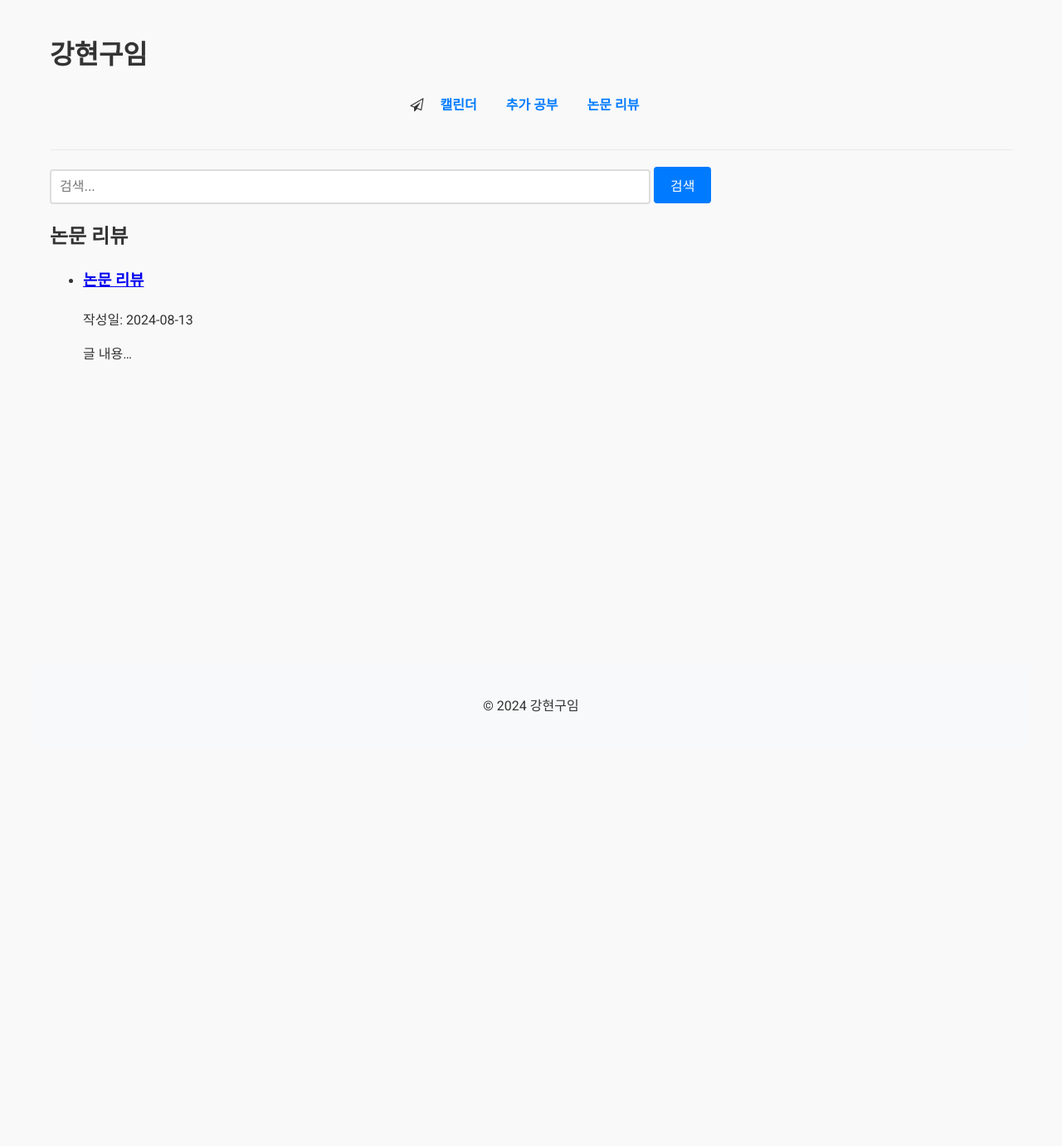
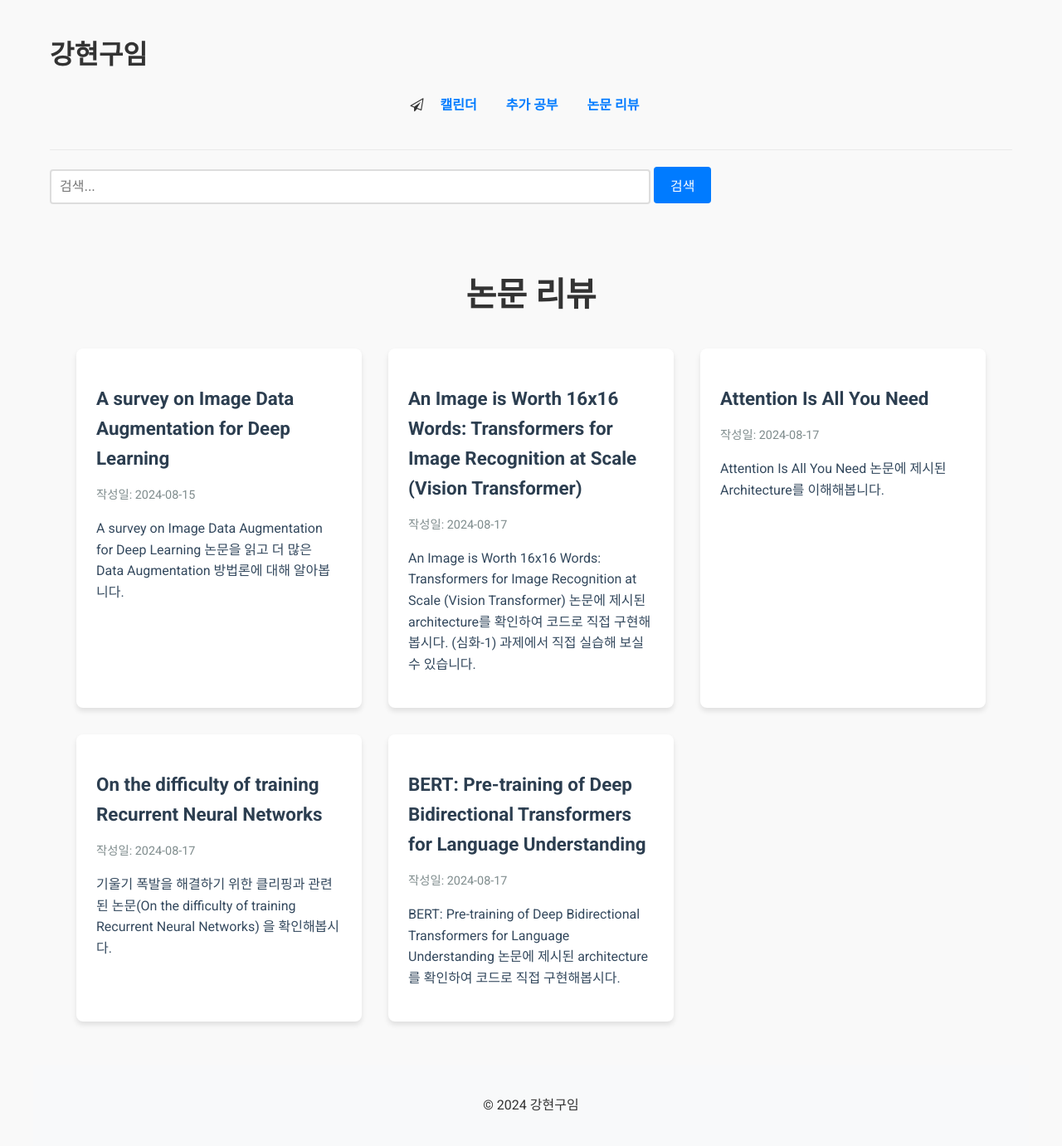
Before and after one commit to ardkyer/ardkyer.github.io, a Jekyll site: the page built from paper-reviews.md, in a window 1280 px wide. Shown: the whole page at 83% size. Built offline with Jekyll 4.4.1, drawn with Linux system fonts in a browser that asks for light colours; nearby versions of some CDN libraries; comment, search, counter and statistics services are not loaded; before the commit the page ends 900 px from its top, so only the background shows below that.

Commit message:
Add blog post

```diff
--- a/_paper_reviews/2024-08-13-deep-learning-review.md
+++ /dev/null
@@ -1,7 +0,0 @@
----
-layout: post
-title: "논문 리뷰"
-date: 2024-08-13
----
-
-글 내용...
--- /dev/null
+++ b/_paper_reviews/2024-08-15-A survey on Image Data Augmentation for Deep Learning.md
@@ -0,0 +1,7 @@
+---
+layout: post
+title: "A survey on Image Data Augmentation for Deep Learning"
+date: 2024-08-15
+---
+
+[A survey on Image Data Augmentation for Deep Learning](https://journalofbigdata.springeropen.com/articles/10.1186/s40537-019-0197-0) 논문을 읽고 더 많은 Data Augmentation 방법론에 대해 알아봅니다.
--- /dev/null
+++ b/_paper_reviews/2024-08-17- An Image is Worth 16x16 Words Transformers for Image Recognition at Scale (Vision Transformer).md
@@ -0,0 +1,7 @@
+---
+layout: post
+title: "An Image is Worth 16x16 Words: Transformers for Image Recognition at Scale (Vision Transformer)"
+date: 2024-08-17
+---
+
+[An Image is Worth 16x16 Words: Transformers for Image Recognition at Scale (Vision Transformer)](https://arxiv.org/pdf/2010.11929) 논문에 제시된 architecture를 확인하여 코드로 직접 구현해봅시다. (심화-1) 과제에서 직접 실습해 보실 수 있습니다.
--- /dev/null
+++ b/_paper_reviews/2024-08-17- Attention Is All You Need.md
@@ -0,0 +1,7 @@
+---
+layout: post
+title: "Attention Is All You Need"
+date: 2024-08-17
+---
+
+[Attention Is All You Need](https://arxiv.org/pdf/1706.03762) 논문에 제시된 Architecture를 이해해봅니다.
--- /dev/null
+++ b/_paper_reviews/2024-08-17-On the difficulty of training Recurrent Neural Networks.md
@@ -0,0 +1,22 @@
+---
+layout: post
+title: "On the difficulty of training Recurrent Neural Networks"
+date: 2024-08-17
+---
+
+[기울기 폭발을 해결하기 위한 클리핑과 관련된 논문(On the difficulty of training Recurrent Neural Networks)](https://arxiv.org/pdf/1211.5063) 을 확인해봅시다.
+<br>
+<br>
+<br>
+
+
+[PyTorch LSTM 라이브러리 설명](https://pytorch.org/docs/stable/generated/torch.nn.LSTM.html)을 확인해봅시다.
+
+
+
+
+---
+
+추가 공부 링크 연결하기
+
+Vanishing Gradient 문제는 꼭 RNN 알고리즘에서만 발생되는 것이 아닙니다. Activation Function 관점에서 Vanishing Gradient 문제를 해결하는 방법을 찾아보시기 바랍니다.
--- /dev/null
+++ b/_paper_reviews/2024-08-18- BERT Pre-training of Deep Bidirectional Transformers for Language Understanding.md
@@ -0,0 +1,7 @@
+---
+layout: post
+title: "BERT: Pre-training of Deep Bidirectional Transformers for Language Understanding"
+date: 2024-08-17
+---
+
+[BERT: Pre-training of Deep Bidirectional Transformers for Language Understanding](https://arxiv.org/pdf/1810.04805) 논문에 제시된 architecture를 확인하여 코드로 직접 구현해봅시다.
--- a/_posts/2024-08-09-학습정리.markdown
+++ b/_posts/2024-08-09-학습정리.markdown
@@ -102,7 +102,7 @@ for epoch in range(num_epochs):
 # 이진 분류 모델의 테스트 및 시각화
 
 <pre><code>
-**model.eval()
+model.eval()
 with torch.no_grad():
     predictions = model(x_test)
     predicted_labels = (predictions > 0.5).float()
@@ -111,7 +111,7 @@ actual_labels = t_test.numpy()
 predicted_labels = predicted_labels.numpy()
 
 print("Predictions:", predicted_labels.flatten())
-print("Actual Labels:", actual_labels.flatten())**
+print("Actual Labels:", actual_labels.flatten())
 </code></pre>
 
 <img src="/assets/img/0809_3.png" alt="대체 텍스트" style="width: 50%;">
--- a/assets/main.css
+++ b/assets/main.css
@@ -152,8 +152,9 @@ footer {
     display: -webkit-box !important;
     -webkit-line-clamp: 2 !important;
     -webkit-box-orient: vertical !important;
-    line-height: 1.2em !important;
-    max-height: 2.4em !important;
+    line-height: 1.4em !important;
+    max-height: 2.8em !important;
+    padding: 1px 3px !important;
 }
 
 .fc-daygrid-event {
@@ -165,7 +166,7 @@ footer {
 }
 
 .fc-daygrid-day:hover {
-    background-color: #f0f0f0;
+    background-color: #f8f9fa;
 }
 
 .fc-daygrid-day-number {
@@ -181,11 +182,45 @@ footer {
 }
 
 .fc-event {
-    transition: background-color 0.3s ease;
+    transition: all 0.3s ease;
+    border: none;
+    border-radius: 4px;
+    box-shadow: 0 2px 4px rgba(0, 0, 0, 0.1);
+    margin-bottom: 10px !important;
+    min-height: 40px;
 }
 
 .fc-event:hover {
-    background-color: #0056b3;
+    transform: translateY(-2px);
+    box-shadow: 0 4px 8px rgba(0, 0, 0, 0.15);
+    filter: brightness(105%);
+}
+
+.fc-event.post-event {
+    background:
+        linear-gradient(120deg, rgba(255, 255, 255, 0.5) 0%, rgba(255, 255, 255, 0) 20%),
+        linear-gradient(135deg, #6e9fff, #4a77db);
+    border-left: 4px solid #2196F3;
+}
+
+.fc-event.paper-review-event {
+    background:
+        linear-gradient(120deg, rgba(255, 255, 255, 0.5) 0%, rgba(255, 255, 255, 0) 20%),
+        linear-gradient(135deg, #66c2a5, #4a9c8c);
+    border-left: 4px solid #4CAF50;
+}
+
+.fc-event.further-reading-event {
+    background:
+        linear-gradient(120deg, rgba(255, 255, 255, 0.5) 0%, rgba(255, 255, 255, 0) 20%),
+        linear-gradient(135deg, #fc8d62, #e07048);
+    border-left: 4px solid #FF5722;
+}
+
+.fc-event.post-event:hover,
+.fc-event.paper-review-event:hover,
+.fc-event.further-reading-event:hover {
+    filter: brightness(85%);
 }
 
 .fc-button {
@@ -217,13 +252,20 @@ footer {
 }
 
 .fc .fc-button-primary {
-    background-color: #0066cc;
-    border-color: #0066cc;
+    background-color: #007bff;
+    border-color: #007bff;
+    transition: background-color 0.3s ease, border-color 0.3s ease;
 }
 
 .fc .fc-button-primary:hover {
-    background-color: #0052a3;
-    border-color: #0052a3;
+    background-color: #0056b3;
+    border-color: #0056b3;
+}
+
+.fc .fc-button-primary:not(:disabled):active,
+.fc .fc-button-primary:not(:disabled).fc-button-active {
+    background-color: #004085;
+    border-color: #004085;
 }
 
 .mermaid {
@@ -455,3 +497,58 @@ main {
 .sidebar ul li a:hover {
     color: #0056b3;
 }
+
+.paper-reviews-container {
+    max-width: 1200px;
+    margin: 0 auto;
+    padding: 2rem;
+}
+
+.page-title {
+    font-size: 2.5rem;
+    color: #333;
+    margin-bottom: 2rem;
+    text-align: center;
+}
+
+.reviews-grid {
+    display: grid;
+    grid-template-columns: repeat(auto-fill, minmax(300px, 1fr));
+    gap: 2rem;
+}
+
+.review-card {
+    background-color: #fff;
+    border-radius: 8px;
+    box-shadow: 0 4px 6px rgba(0, 0, 0, 0.1);
+    padding: 1.5rem;
+    transition: transform 0.3s ease, box-shadow 0.3s ease;
+    cursor: pointer;
+}
+
+.review-card:hover {
+    transform: translateY(-5px);
+    box-shadow: 0 6px 12px rgba(0, 0, 0, 0.15);
+}
+
+.review-title {
+    font-size: 1.4rem;
+    margin-bottom: 0.5rem;
+}
+
+.review-title a {
+    color: #2c3e50;
+    text-decoration: none;
+}
+
+.review-date {
+    font-size: 0.9rem;
+    color: #7f8c8d;
+    margin-bottom: 1rem;
+}
+
+.review-excerpt {
+    font-size: 1rem;
+    color: #34495e;
+    margin-bottom: 1rem;
+}
--- a/paper-reviews.md
+++ b/paper-reviews.md
@@ -3,14 +3,26 @@ layout: default
 title: 논문 리뷰
 ---
 
-<h2>논문 리뷰</h2>
+<div class="paper-reviews-container">
+  <h1 class="page-title">논문 리뷰</h1>
 
-<ul>
-{% for review in site.paper_reviews %}
-  <li>
-    <h3><a href="{{ review.url | relative_url }}">{{ review.title }}</a></h3>
-    <p>작성일: {{ review.date | date: "%Y-%m-%d" }}</p>
-    {{ review.excerpt }}
-  </li>
-{% endfor %}
-</ul>
+  <div class="reviews-grid">
+    {% for review in site.paper_reviews %}
+      <div class="review-card" data-url="{{ review.url | relative_url }}">
+        <h2 class="review-title"><a href="{{ review.url | relative_url }}">{{ review.title }}</a></h2>
+        <p class="review-date">작성일: {{ review.date | date: "%Y-%m-%d" }}</p>
+        <p class="review-excerpt">{{ review.excerpt | strip_html | truncatewords: 30 }}</p>
+      </div>
+    {% endfor %}
+  </div>
+</div>
+
+<script>
+document.querySelectorAll('.review-card').forEach(function(card) {
+  card.addEventListener('click', function(e) {
+    if (!e.target.closest('a')) {
+      window.location.href = this.getAttribute('data-url');
+    }
+  });
+});
+</script>
```
Also changed, not shown: _further_readings/2024-08-13-python-advanced.md (+16 -2 lines), _posts/2024-08-14-학습정리.markdown (added, +156 -0 lines), index.markdown (+27 -1 lines), _posts/2024-08-13-학습정리.markdown (renamed from _posts/2024-08-17-학습정리.markdown), assets/img/0814_1.png (added), assets/img/0814_2.png (added).
